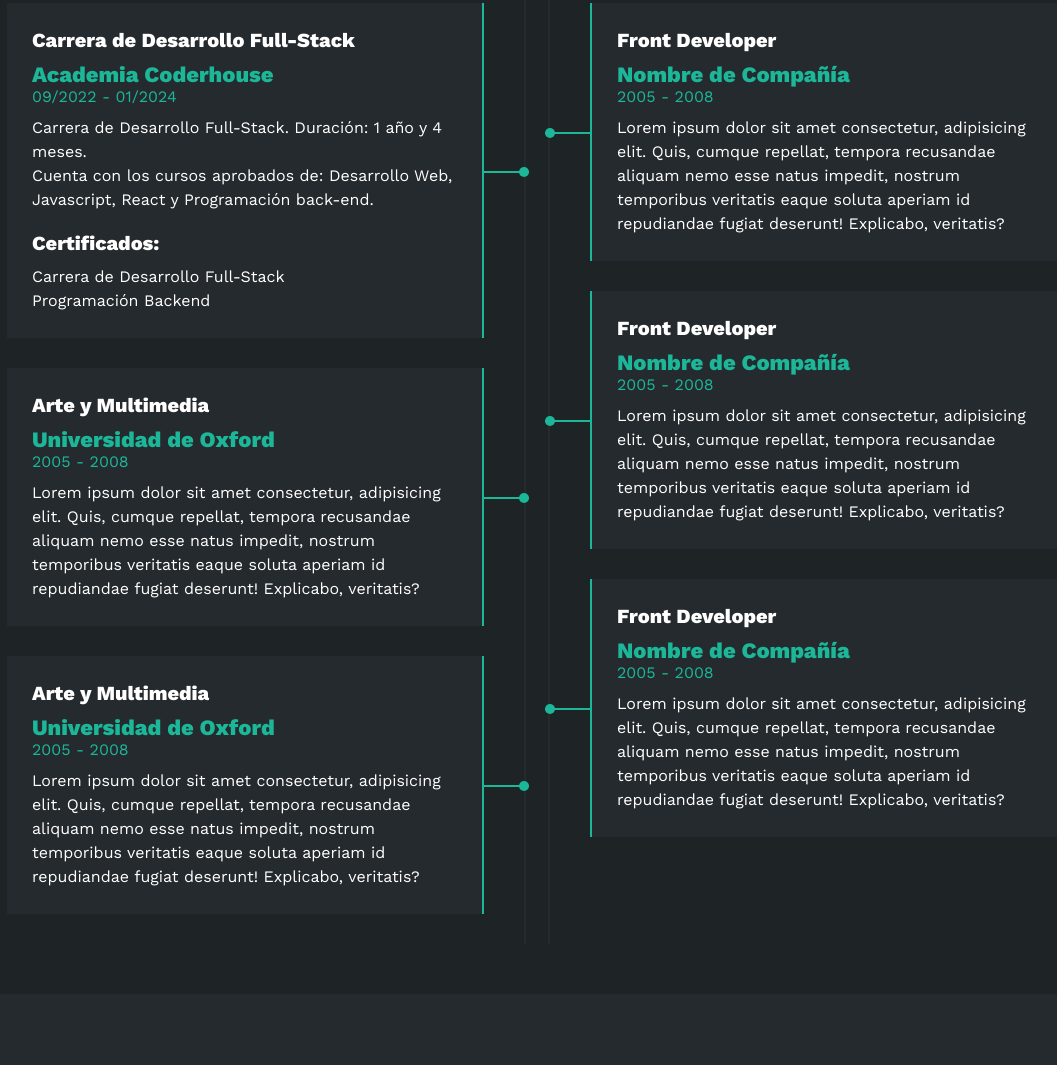
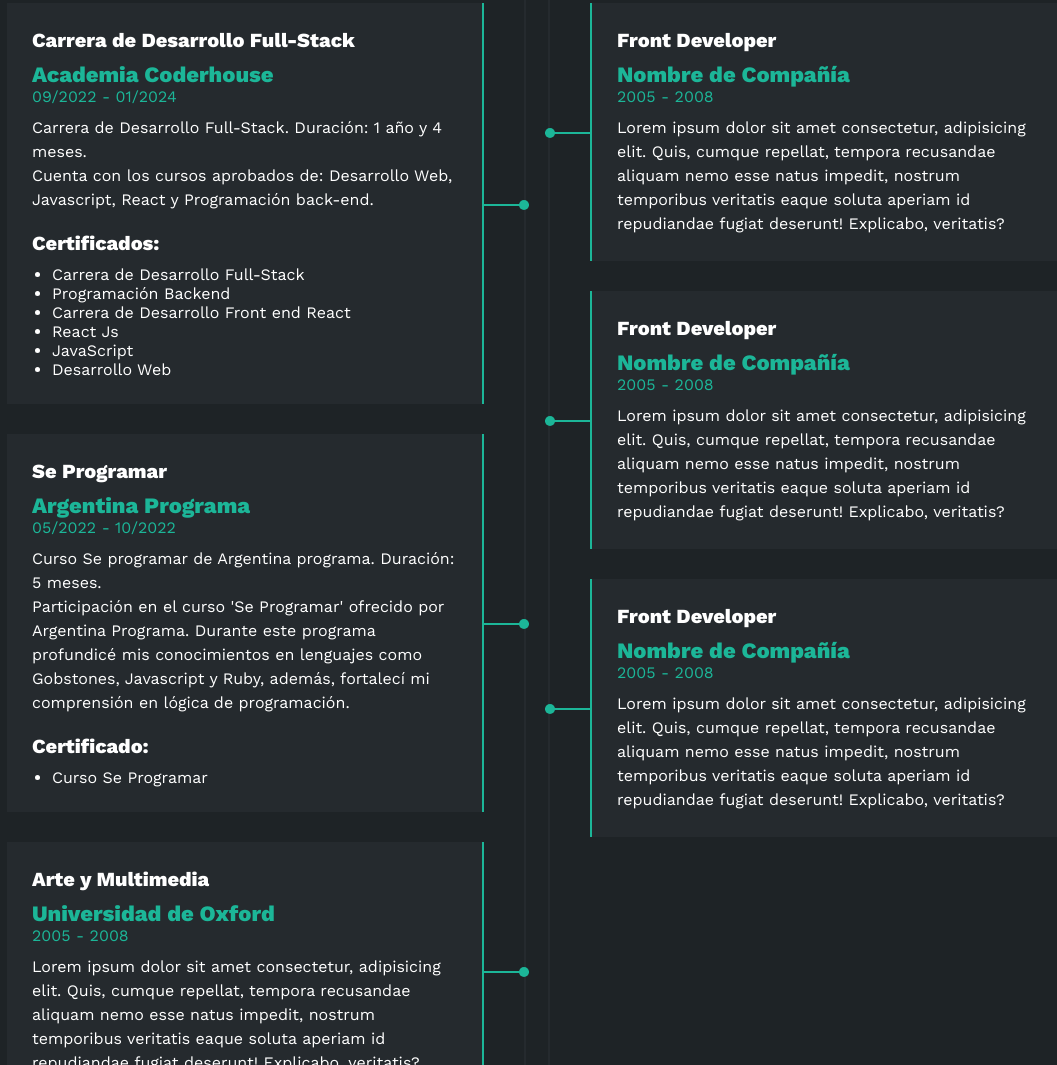
Before and after one commit to SantiagoSantoro/Portfolio, a plain HTML site: page index.html in a window 1280 px wide. Shown: the part 2703-3768 px from the top of the page, without its empty margins (103-1160 px from the left). Drawn offline with nearby package versions, Linux system fonts and the light colour scheme.

Commit message:
Portfolio

```diff
--- a/index.html
+++ b/index.html
@@ -307,25 +307,45 @@
                             back-end.</p>
                         <br>
                         <h4>Certificados:</h4>
-                        <p><a href="https://www.coderhouse.com/certificados/65b179e4fb7a7c47b58d0b76?lang=es">Carrera de
-                                Desarrollo Full-Stack</a></p>
-                        <p><a href="https://www.coderhouse.com/certificados/65b179e4fb7a7c59348d0b6b?lang=es">Programación
-                                Backend</a></p>
+                        <p>
+                        <ul style="margin-left: 20px; padding-left: 0;">
+                            <li><a href="https://www.coderhouse.com/certificados/65b179e4fb7a7c47b58d0b76?lang=es">Carrera
+                                    de Desarrollo Full-Stack</a></li>
+                            <li><a href="https://www.coderhouse.com/certificados/65b179e4fb7a7c59348d0b6b?lang=es">Programación
+                                    Backend</a></li>
+                            <li><a href="https://www.coderhouse.com/certificados/6480edc55af74400029e043b?lang">Carrera
+                                    de Desarrollo Front end React</a></li>
+                            <li><a href="https://www.coderhouse.com/certificados/6480edc55af74400029e043b?lang">React
+                                    Js</a></li>
+                            <li><a
+                                    href="https://www.coderhouse.com/certificados/641e35e065a18f00023e8cfc">JavaScript</a>
+                            </li>
+                            <li><a href="https://www.coderhouse.com/certificados/63d142ac26c8de000ea8bfb3">Desarrollo
+                                    Web</a></li>
+                        </ul>
                         </p>
                         <div class="conectori">
                             <div class="circuloi"></div>
                         </div>
                     </div>
                     <div class="item izq">
-                        <h4>Arte y Multimedia</h4>
-                        <span class="casa">Universidad de Oxford</span>
-                        <span class="fecha">2005 - 2008</span>
-                        <p>Lorem ipsum dolor sit amet consectetur, adipisicing elit. Quis, cumque repellat, tempora
-                            recusandae aliquam nemo esse natus impedit, nostrum temporibus veritatis eaque soluta
-                            aperiam id repudiandae fugiat deserunt! Explicabo, veritatis?</p>
-                        <div class="conectori">
-                            <div class="circuloi"></div>
-                        </div>
+                        <h4>Se Programar</h4>
+                        <span class="casa">Argentina Programa</span>
+                        <span class="fecha">05/2022 - 10/2022</span>
+                        <p>Curso Se programar de Argentina programa. Duración: 5 meses.</p>
+                        <p>Participación en el curso 'Se Programar' ofrecido por Argentina Programa. Durante este
+                            programa profundicé mis conocimientos en lenguajes como Gobstones,
+                            Javascript y Ruby, además, fortalecí mi comprensión en lógica de programación.</p>
+                        <br>
+                        <h4>Certificado:</h4>
+                        <p>
+                        <ul style="margin-left: 20px; padding-left: 0;">
+                            <li><a href="https://seprogramar.inti.gob.ar/inti/certificates/verify/ifgfQ5M_2HlAj0B3">Curso
+                                    Se Programar</a></li>
+                            </p>
+                            <div class="conectori">
+                                <div class="circuloi"></div>
+                            </div>
                     </div>
                     <div class="item izq">
                         <h4>Arte y Multimedia</h4>
```
